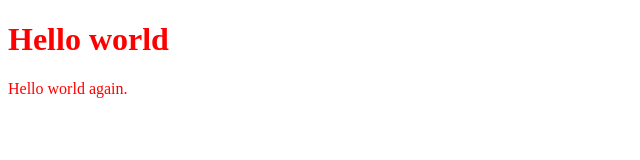
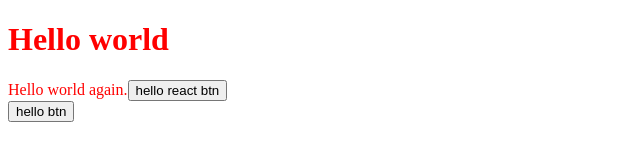
Before and after one commit to codingforentrepreneurs/Websockets-from-Scratch-with-Python-JavaScript, a React app: page / in a window 1280 px wide. Shown: the whole page, without its empty margins (0-640 px from the left). Built offline with nearby package versions, Linux system fonts and the light colour scheme.

Commit message:
14 - React useState

```diff
--- a/index.html
+++ b/index.html
@@ -6,6 +6,13 @@
     <body>
         <h1>Hello world</h1>
         <div id='app'></div>
+        <button id='myBtn'>hello btn</button>
+        <script>
+            var btn = document.getElementById("myBtn")
+            btn.addEventListener('click', (event)=>{
+                alert("Button clicked.")
+            })
+            </script>
         <script src='index.js'></script>
     </body>
 </html>
--- a/index.js
+++ b/index.js
@@ -1,9 +1,19 @@
-import React from 'react'
+import React, {useState} from 'react'
 import ReactDOM from 'react-dom'
 
 
+const Btn = () =>{
+    const [clickCount, setClickCount] = useState(0)
+
+    const handleClick = (event) =>{
+        // alert("btn in react")
+        setClickCount(clickCount + 1)
+    }
+    return <button onClick={handleClick} className={`class-${clickCount}`}>hello react btn</button>
+}
+
 const App = () => {
-    return <div>Hello world again.</div>
+    return <div>Hello world again.<Btn /></div>
 }
 
 const htmlElement = document.getElementById("app")
```
